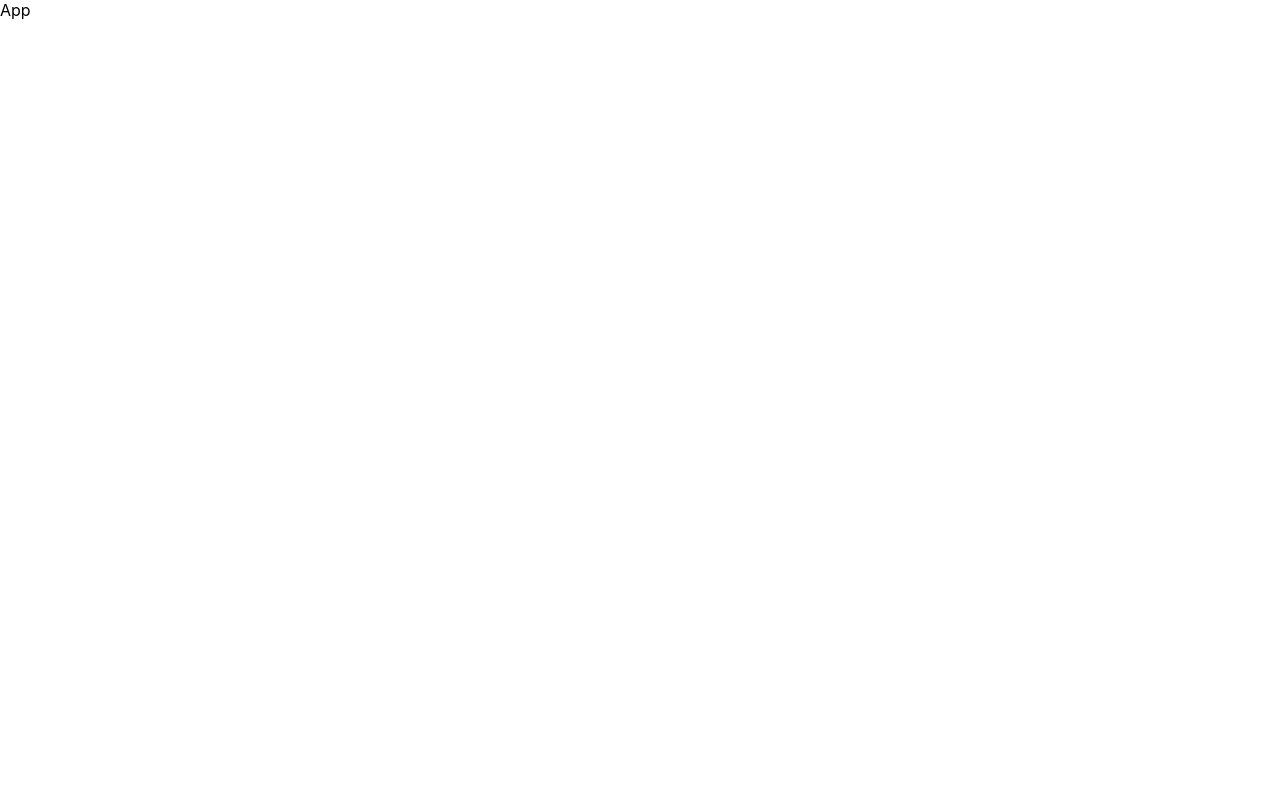
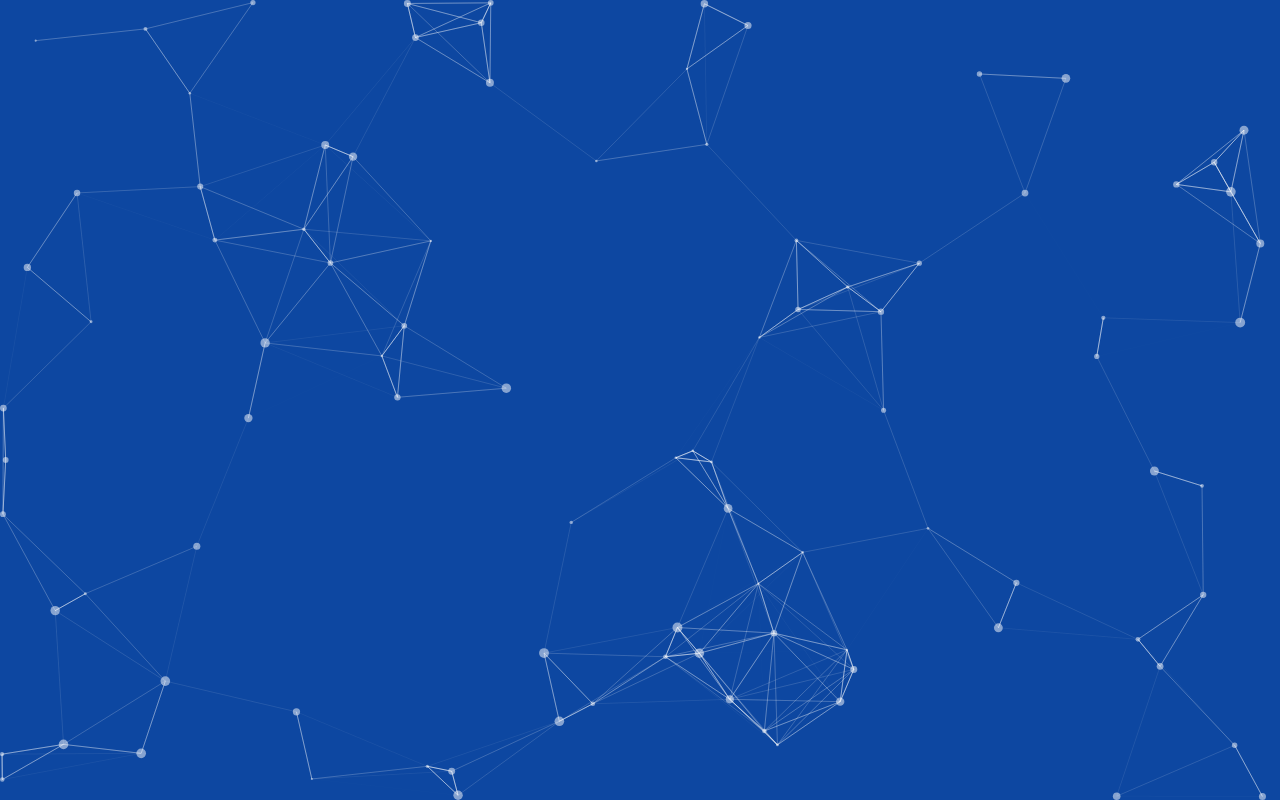
Before and after one commit to Animesh-Dey/chat_app, a React (Create React App) app: page / in a window 1280 px wide. Built offline with nearby package versions, Linux system fonts and the light colour scheme.

Commit message:
add particles js

```diff
--- a/package.json
+++ b/package.json
@@ -9,6 +9,8 @@
     "react": "^18.2.0",
     "react-dom": "^18.2.0",
     "react-scripts": "5.0.1",
+    "react-tsparticles": "^2.9.3",
+    "tsparticles": "^2.9.3",
     "web-vitals": "^2.1.4"
   },
   "scripts": {
--- a/src/App.js
+++ b/src/App.js
@@ -1,9 +1,99 @@
-import React from 'react'
+import { useCallback } from "react";
+import Particles from "react-tsparticles";
+import { loadFull } from "tsparticles";
 
 const App = () => {
+  const particlesInit = useCallback(async (engine) => {
+    console.log(engine);
+    // you can initiate the tsParticles instance (engine) here, adding custom shapes or presets
+    // this loads the tsparticles package bundle, it's the easiest method for getting everything ready
+    // starting from v2 you can add only the features you need reducing the bundle size
+    await loadFull(engine);
+  }, []);
+
+  const particlesLoaded = useCallback(async (container) => {
+    await console.log(container);
+  }, []);
+
   return (
-    <div>App</div>
-  )
-}
+    <Particles
+      id="tsparticles"
+      init={particlesInit}
+      loaded={particlesLoaded}
+      options={{
+        background: {
+          color: {
+            value: "#0d47a1",
+          },
+        },
+        fpsLimit: 120,
+        interactivity: {
+          events: {
+            onClick: {
+              enable: true,
+              mode: "push",
+            },
+            onHover: {
+              enable: true,
+              mode: "repulse",
+            },
+            resize: true,
+          },
+          modes: {
+            push: {
+              quantity: 4,
+            },
+            repulse: {
+              distance: 200,
+              duration: 0.4,
+            },
+          },
+        },
+        particles: {
+          color: {
+            value: "#ffffff",
+          },
+          links: {
+            color: "#ffffff",
+            distance: 150,
+            enable: true,
+            opacity: 0.5,
+            width: 1,
+          },
+          collisions: {
+            enable: true,
+          },
+          move: {
+            directions: "none",
+            enable: true,
+            outModes: {
+              default: "bounce",
+            },
+            random: false,
+            speed: 6,
+            straight: false,
+          },
+          number: {
+            density: {
+              enable: true,
+              area: 800,
+            },
+            value: 80,
+          },
+          opacity: {
+            value: 0.5,
+          },
+          shape: {
+            type: "circle",
+          },
+          size: {
+            value: { min: 1, max: 5 },
+          },
+        },
+        detectRetina: true,
+      }}
+    />
+  );
+};
 
-export default App
+export default App;
```
Also changed, not shown: 2 other files (tests, documents, lock files or other folders).
